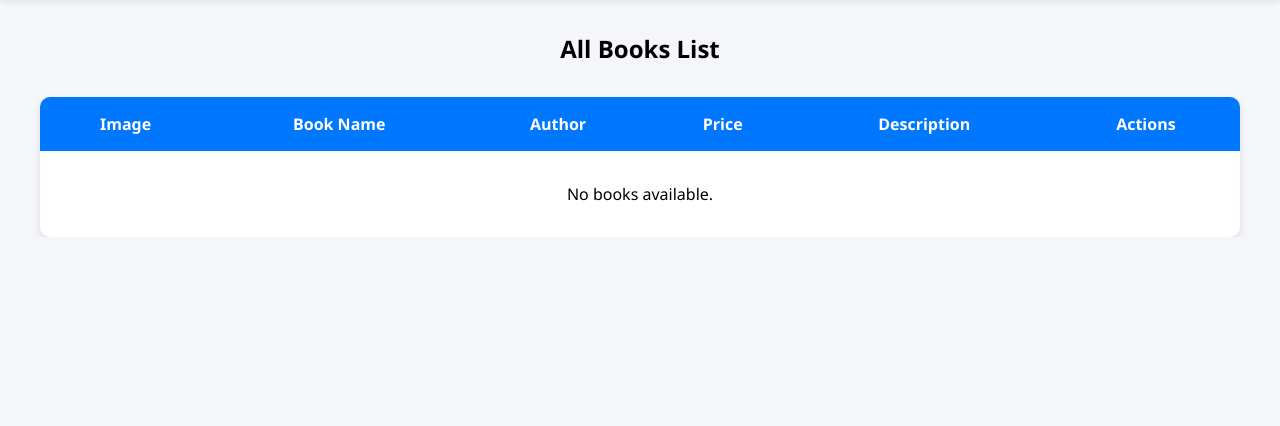
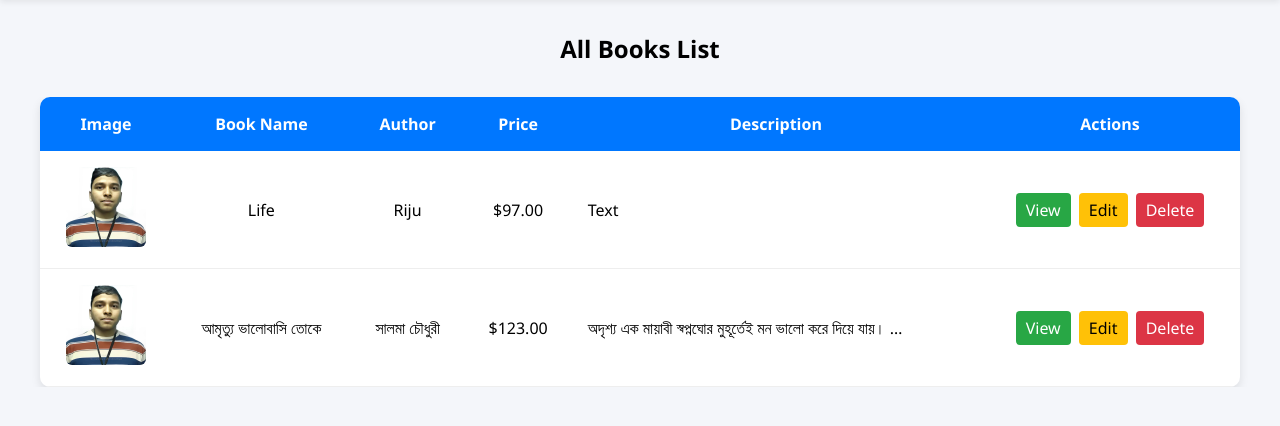
Before and after one commit to rijumia/Django_Practice, a Django app: page /allbooks/ in a window 1280 px wide. Shown: the part 65-491 px from the top of the page. Run offline with Django 5.2, Linux system fonts and the light colour scheme; data comes from the database, SQL or seed files in the repository; both versions use the stored data as it was after the commit.

Commit message:
Update URL routing and views for book management; add media URL handling and modify book description truncation

```diff
--- a/BookHub/bookView/bookView/urls.py
+++ b/BookHub/bookView/bookView/urls.py
@@ -1,5 +1,7 @@
 from django.contrib import admin
 from django.urls import path
+from django.conf import settings
+from django.conf.urls.static import static
 from books.views import home, all_books, add_book, update_book
 
 urlpatterns = [
@@ -8,4 +10,4 @@ urlpatterns = [
     path('allbooks/', all_books, name='all_books'),
     path('addbook/', add_book, name='add_book'),
     path('updatebook/', update_book, name='update_book'),
-]
+]+ static(settings.MEDIA_URL, document_root=settings.MEDIA_ROOT)
--- a/BookHub/bookView/books/template/book/allbook.html
+++ b/BookHub/bookView/books/template/book/allbook.html
@@ -30,11 +30,11 @@
           <td style="padding: 1rem; text-align: center;">{{ book.book_name }}</td>
           <td style="padding: 1rem; text-align: center;">{{ book.author_name }}</td>
           <td style="padding: 1rem; text-align: center;">${{ book.book_price }}</td>
-          <td style="padding: 1rem;">{{ book.book_description|truncatewords:20 }}</td>
+          <td style="padding: 1rem;">{{ book.book_description|truncatewords:10 }}</td>
           <td style="padding: 1rem; text-align: center;">
-            <a href="" style="text-decoration: none; background-color: #28a745; color: white; padding: 6px 12px; border-radius: 4px; margin-right: 4px;">View</a>
-            <a href="" style="text-decoration: none; background-color: #ffc107; color: black; padding: 6px 12px; border-radius: 4px; margin-right: 4px;">Edit</a>
-            <a href="" style="text-decoration: none; background-color: #dc3545; color: white; padding: 6px 12px; border-radius: 4px;" onclick="return confirm('Are you sure you want to delete this book?');">Delete</a>
+            <a href="" style="text-decoration: none; background-color: #28a745; color: white; padding: 6px 10px; border-radius: 4px; margin-right: 4px;">View</a>
+            <a href="" style="text-decoration: none; background-color: #ffc107; color: black; padding: 6px 10px; border-radius: 4px; margin-right: 4px;">Edit</a>
+            <a href="" style="text-decoration: none; background-color: #dc3545; color: white; padding: 6px 10px; border-radius: 4px;" onclick="return confirm('Are you sure you want to delete this book?');">Delete</a>
           </td>
         </tr>
         {% empty %}
--- a/BookHub/bookView/books/views.py
+++ b/BookHub/bookView/books/views.py
@@ -5,7 +5,9 @@ def home(req):
     return render(req, 'home.html')
 
 def all_books(req):
-    return render(req, 'allbook.html')
+    books = bookModel.objects.all()
+
+    return render(req, 'allbook.html', {'books': books})
 
 def add_book(req):
     books = bookModel.objects.all()
@@ -24,9 +26,8 @@ def add_book(req):
             book_image=book_image
         )
         book.save()
-        # return redirect(req, 'addbook.html')
-
-    return render(req, 'addbook.html', {'books': books, 'message': 'Book added successfully!'})
+        return redirect('all_books')
+    return render(req, 'addbook.html', {'books': books})
 
 def update_book(req):
     return render(req, 'updatebook.html')
```
Also changed, not shown: BookHub/bookView/books/images/55a46dbb-c6cc-4ea4-a778-730eac64d79b.jpg (added), BookHub/bookView/books/images/55a46dbb-c6cc-4ea4-a778-730eac64d79b_42b6ZZ5.jpg (added), BookHub/bookView/db.sqlite3.
